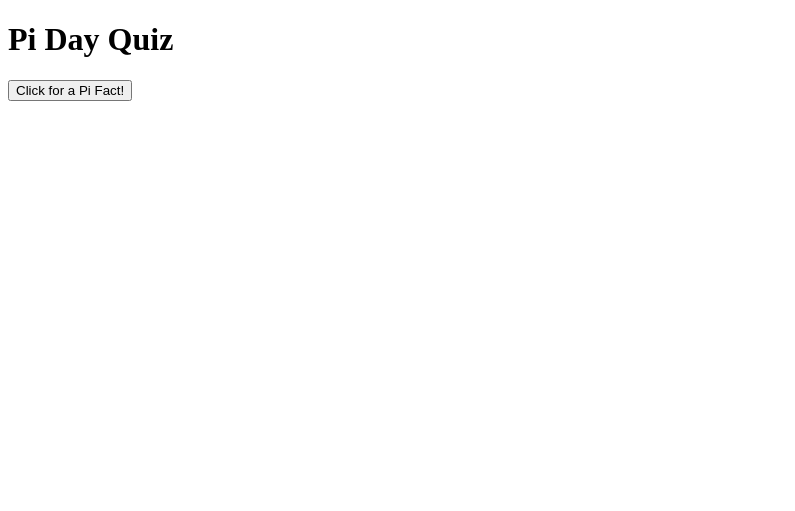
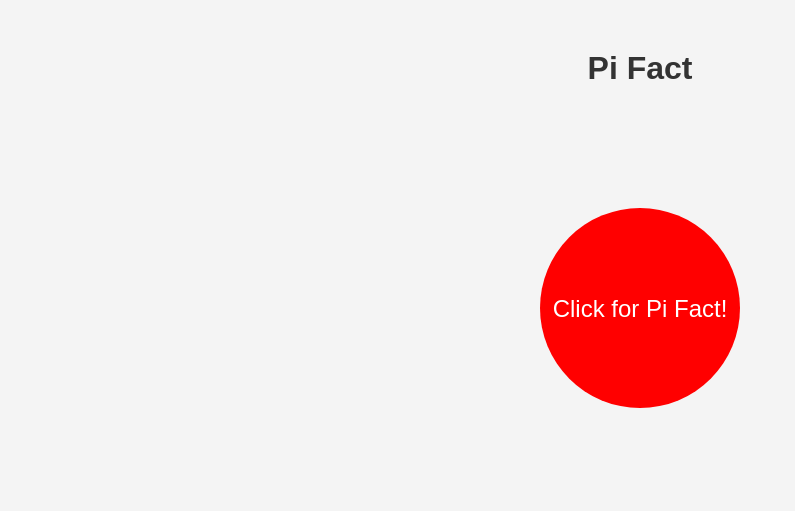
Before and after one commit to MiniMango2025/Pi-Day, a plain HTML site: page index.html in a window 1280 px wide. Shown: the whole page, without its empty margins (0-795 px from the left). Drawn offline with Linux system fonts and the light colour scheme.

Commit message:
Update index.html

```diff
--- a/index.html
+++ b/index.html
@@ -3,25 +3,88 @@
 <head>
   <meta charset="UTF-8">
   <meta name="viewport" content="width=device-width, initial-scale=1.0">
-    <title>Pi Day Quiz</title>
+  <title>Pi Fact</title>
+  <style>
+    body {
+      font-family: Arial, sans-serif;
+      text-align: center;
+      margin: 0;
+      padding: 0;
+      background-color: #f4f4f4;
+    }
+
+    h1 {
+      color: #333;
+    }
+
+    .pi-section {
+      margin-top: 50px;
+    }
+
+    #fact {
+      font-size: 18px;
+      color: #555;
+      margin-top: 10px;
+    }
+
+    .pi-btn {
+      width: 200px;
+      height: 200px;
+      background-color: red;
+      color: white;
+      border: none;
+      border-radius: 50%;
+      font-size: 24px;
+      line-height: 200px;
+      cursor: pointer;
+      margin: 100px auto;
+      transition: background-color 0.3s;
+    }
+
+    .pi-btn:hover {
+      background-color: darkred;
+    }
+  </style>
 </head>
 <body>
-    <h1>Pi Day Quiz</h1>
-    <button onclick="showFact()">Click for a Pi Fact!</button>
+
+  <div class="pi-section">
+    <h1>Pi Fact</h1>
+    <button class="pi-btn" onclick="showFact()">Click for Pi Fact!</button>
     <p id="fact"></p>
+  </div>
+
   <script>
     function showFact() {
+      console.log("Button clicked!");
+
       const facts = [
         "Pi is approximately 3.14159.",
         "Pi is an irrational number, meaning it never ends or repeats.",
         "The symbol for Pi (π) was first used by Welsh mathematician William Jones in 1706.",
-          "It is also known as 'Archimedes constant.'",
-          "The symbol for Pi was first used by Welsh mathematician William Jones in 1706.",
-          "Pi Day is celebrated on March 14th (3/14)."
+        "Pi Day is celebrated on March 14th (3/14).",
+        "Archimedes approximated Pi by inscribing and circumscribing polygons.",
+        "The Pi symbol (π) is derived from the Greek word 'perimeter'.",
+        "The value of Pi has been calculated to over 31 trillion digits as of 2019.",
+        "Pi is used in many formulas in mathematics, including in geometry, trigonometry, and calculus.",
+        "The first 10 digits of Pi are 3.1415926535.",
+        "Pi is involved in the calculation of the area of a circle: A = πr².",
+        "The first known calculation of Pi was by Archimedes of Syracuse around 250 BC.",
+        "Pi appears in Einstein’s field equations of general relativity.",
+        "The world record for reciting Pi from memory is over 70,000 digits!",
+        "NASA uses Pi for space exploration calculations.",
+        "Pi is often used in quantum physics and wave mechanics.",
+        "The Feynman Point is a sequence of six consecutive 9s in Pi, appearing at digit 762.",
+        "Pi is essential in calculating the volume of spheres, cones, and cylinders.",
+        "In 1897, a bill in Indiana attempted to legislate the value of Pi as 3.2!",
+        "The Babylonians estimated Pi as 3.125 over 4,000 years ago.",
+        "Pi has been studied for thousands of years, and mathematicians are still discovering new properties of it."
       ];
+
       const randomFact = facts[Math.floor(Math.random() * facts.length)];
       document.getElementById("fact").textContent = randomFact;
     }
   </script>
+
 </body>
 </html>
```
Lines whose indentation alone changed are shown as unchanged.
